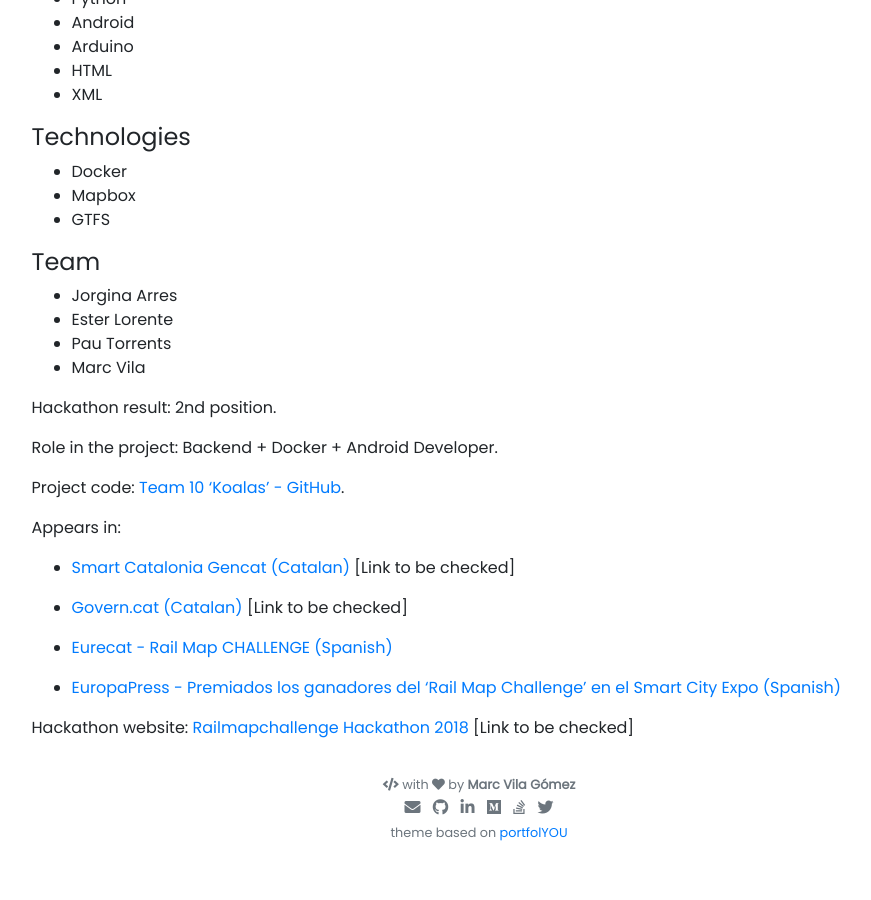
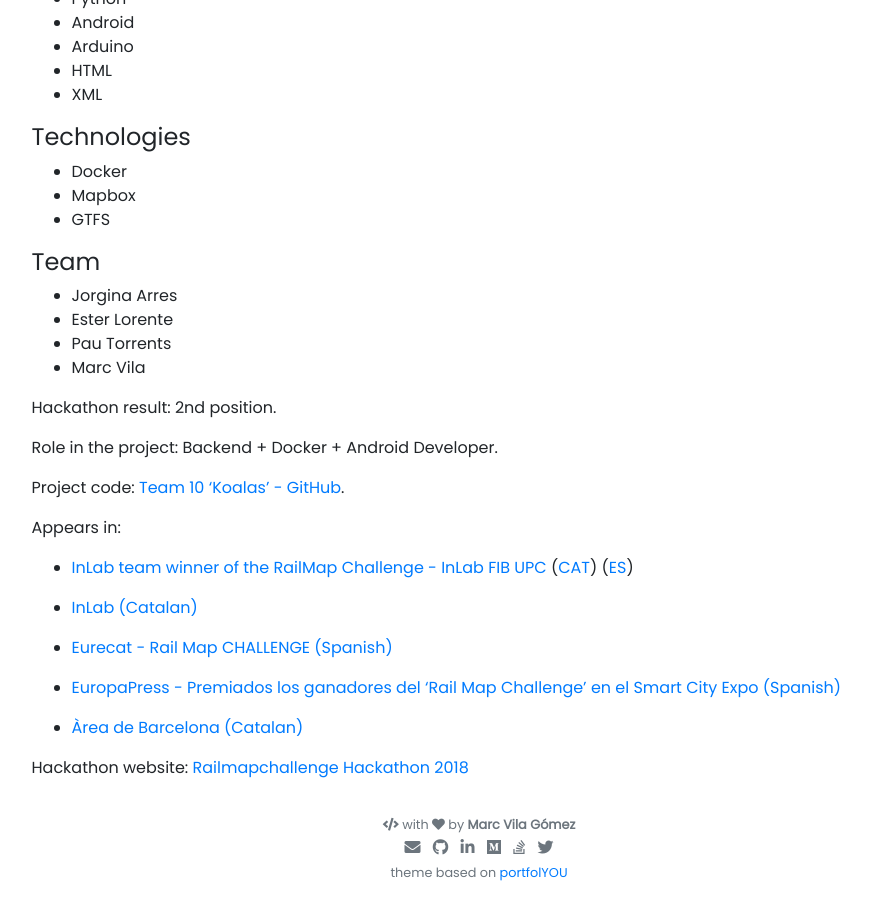
Before and after one commit to LaQuay/marcvila.me, a Jekyll site: the page built from _hackathons/team-10-railmapchallenge-2018.md, in a window 1280 px wide and 900 px high, scrolled down 1229 px. Shown: the whole window, without its empty margins (161-1032 px from the left). Built offline with Jekyll 4.4.1, drawn with Linux system fonts in a browser that asks for light colours; nearby versions of some CDN libraries; before the commit the page ends 2089 px from its top, so only the background shows below that.

Commit message:
improve hackathons and work timeline

```diff
--- a/_hackathons/team-10-railmapchallenge-2018.md
+++ b/_hackathons/team-10-railmapchallenge-2018.md
@@ -59,12 +59,14 @@ Project code: [Team 10 'Koalas' - GitHub](https://github.com/LaQuay/railhackatho
 
 Appears in:
 
-- [Smart Catalonia Gencat (Catalan)](http://smartcatalonia.gencat.cat/ca/detalls/activitatagenda/presentacio_rail_map_challenge) [Link to be checked]
+- [InLab team winner of the RailMap Challenge - InLab FIB UPC](https://inlab.fib.upc.edu/en/blog/inlab-team-winner-railmap-challenge) ([CAT](https://inlab.fib.upc.edu/ca/blog/equip-inlaber-guanyador-del-railmap-challenge)) ([ES](https://inlab.fib.upc.edu/es/blog/equipo-inlaber-ganador-del-railmap-challenge))
 
-- [Govern.cat (Catalan)](http://www.govern.cat/pres_gov/AppJava/govern/notespremsa/308302/latm-smartcatalonia-donen-sortida-rail-map-challenge-hackato-repensara-mapa-ferroviari-larea-barcelona.html) [Link to be checked]
+- [InLab (Catalan)](https://www.atm.cat/documents/20121/69452/20181114+Lliurament+premis+Rail+Map+Challenge_ATMPDA.pdf)
 
 - [Eurecat - Rail Map CHALLENGE (Spanish)](https://eurecat.org/es/calendario/rail-map-challenge/)
 
 - [EuropaPress - Premiados los ganadores del 'Rail Map Challenge' en el Smart City Expo (Spanish)](https://www.europapress.es/catalunya/firadebarcelona-00630/noticia-premiados-ganadores-rail-map-challenge-smart-city-expo-20181114143436.html)
 
-Hackathon website: [Railmapchallenge Hackathon 2018](https://railmapchallenge.cat/) [Link to be checked]
+- [Àrea de Barcelona (Catalan)](https://www.atm.cat/documents/20121/69452/20181114+Lliurament+premis+Rail+Map+Challenge_ATMPDA.pdf)
+
+Hackathon website: [Railmapchallenge Hackathon 2018](https://smartcatalonia.gencat.cat/ca/projectes/ciutats_i_regions/detalls/article/Rail-Map-Challenge-00001)
```
Also changed, not shown: _data/work-timeline.yml (+8 -9 lines), _hackathons/mimedico-hackeps-2018.md (+1 -0 lines).
